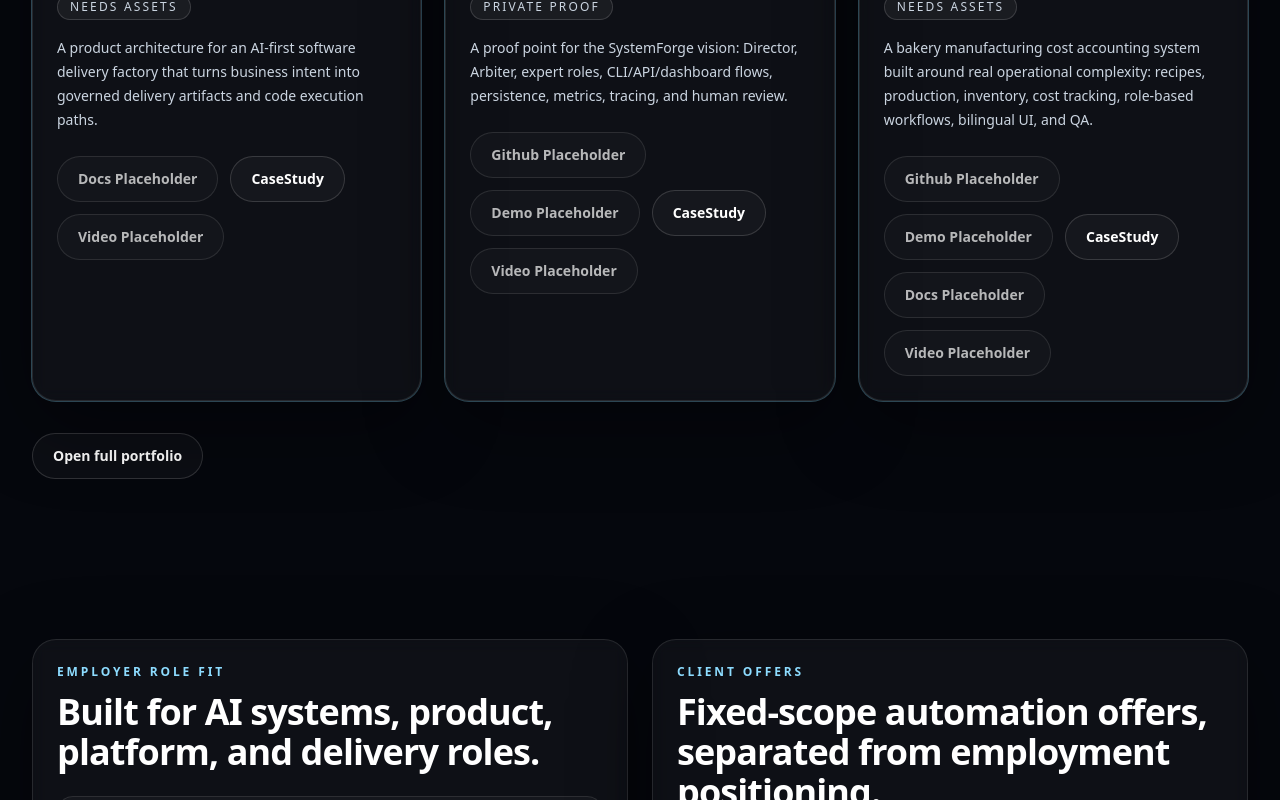
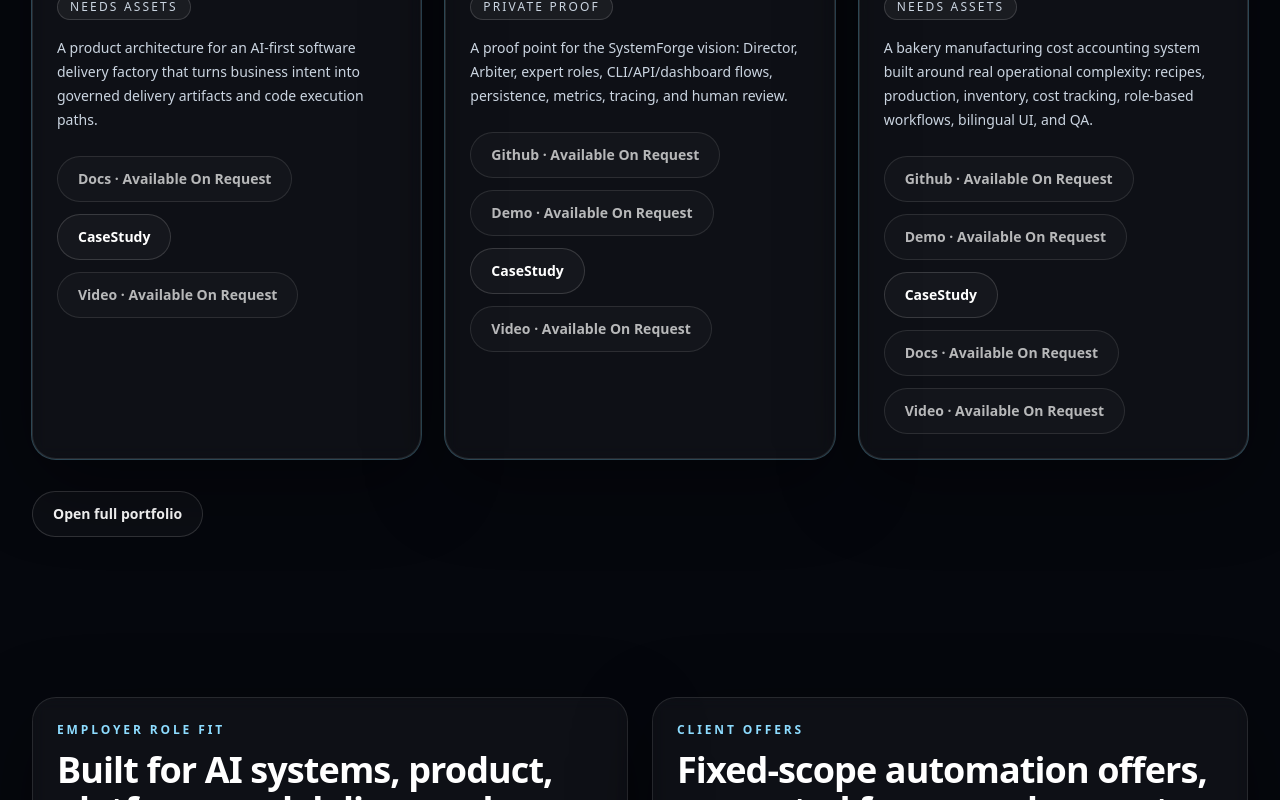
Before and after one commit to tigranatoyan/tigranatoyan-ai-portal, a Next.js app: page / in a window 1280 px wide. Shown: the part 3040-3840 px from the top of the page. Built offline with nearby package versions, Linux system fonts and the light colour scheme.

Commit message:
Phase 3: proof asset infrastructure, smart image renderer, clean wording

```diff
--- a/app/case-studies/page.tsx
+++ b/app/case-studies/page.tsx
@@ -15,7 +15,7 @@ export default function CaseStudiesPage() {
         <SectionHeader
           eyebrow="Case studies"
           title="Proof narratives with missing evidence clearly marked."
-          description="Phase 2 creates the structure and story. Screenshots, diagrams, videos, and sanitized links are collected through the evidence checklist."
+          description="Proof narratives with evidence, architecture context, and honest notes on what remains private or in progress."
         />
       </section>
       <section className="section-shell pt-0">
--- a/app/contact/page.tsx
+++ b/app/contact/page.tsx
@@ -35,7 +35,7 @@ export default function ContactPage() {
         <SectionHeader
           eyebrow="Contact"
           title="Start with the path that matches the conversation."
-          description="The form backend is intentionally deferred in Phase 2. Use email, LinkedIn, or GitHub placeholders until final links are confirmed."
+          description="Choose the path that fits the conversation. Email, LinkedIn, or GitHub — all real."
         />
       </section>
       <section className="section-shell pt-0">
@@ -51,7 +51,7 @@ export default function ContactPage() {
       </section>
       <section className="section-shell pt-0">
         <div className="glass-card p-6 md:p-8">
-          <h2 className="text-2xl font-semibold text-white">Direct contact placeholders</h2>
+          <h2 className="text-2xl font-semibold text-white">Direct contact</h2>
           <dl className="mt-6 grid gap-4 md:grid-cols-2">
             <div className="rounded-2xl border border-white/10 bg-white/[0.03] p-4">
               <dt className="text-sm font-semibold text-white">Email</dt>
--- a/app/cv/page.tsx
+++ b/app/cv/page.tsx
@@ -5,7 +5,7 @@ import { cv } from "@/content/cv";
 
 export const metadata = {
   title: "CV",
-  description: "Web CV summary and download placeholders for Tigran Atoyan."
+  description: "CV summary, core skills, and downloadable CV files for Tigran Atoyan."
 };
 
 export default function CVPage() {
--- a/app/page.tsx
+++ b/app/page.tsx
@@ -85,7 +85,7 @@ export default function HomePage() {
       <CTASection
         eyebrow="CV and contact"
         title="Use the portal as the proof layer, then continue with the CV or a direct conversation."
-        description="CV downloads are wired as placeholders until final PDF and DOCX files are added. Contact links are explicit placeholders for Phase 2."
+        description="Download the CV or start a direct conversation."
         primaryLabel="Open CV page"
         primaryHref="/cv"
         secondaryLabel="Contact Tigran"
--- a/app/services/page.tsx
+++ b/app/services/page.tsx
@@ -16,7 +16,7 @@ export default function ServicesPage() {
         <SectionHeader
           eyebrow="Services / Role Fit"
           title="Two tracks, deliberately separated."
-          description="Employers evaluate Tigran for AI systems, product, platform, and delivery roles. Clients can discuss fixed-scope reporting, automation, and operating-system projects. No pricing is shown in Phase 2."
+          description="Employers evaluate Tigran for AI systems, product, platform, and delivery roles. Clients can discuss fixed-scope reporting, automation, and operating-system projects."
         />
       </section>
       <section id="employer-track" className="section-shell pt-0">
--- a/components/PlaceholderAsset.tsx
+++ b/components/PlaceholderAsset.tsx
@@ -1,15 +1,38 @@
+import { assetPath } from "@/lib/assetPath";
+
 type PlaceholderAssetProps = {
   title: string;
   path?: string;
   note?: string;
 };
 
+const imagePattern = /\.(png|jpe?g|webp|gif|svg)$/i;
+
 export function PlaceholderAsset({ title, path, note }: PlaceholderAssetProps) {
+  const isImage = Boolean(path && imagePattern.test(path));
+
+  if (path && isImage) {
+    return (
+      <figure className="overflow-hidden rounded-2xl border border-white/10 bg-slate-950/70 shadow-soft">
+        <img
+          src={assetPath(path)}
+          alt={title}
+          className="h-auto w-full object-cover"
+          loading="lazy"
+        />
+        <figcaption className="border-t border-white/10 p-4 text-sm text-slate-300">
+          <p className="font-semibold text-slate-100">{title}</p>
+          {note ? <p className="mt-2 text-slate-400">{note}</p> : null}
+        </figcaption>
+      </figure>
+    );
+  }
+
   return (
     <div className="rounded-2xl border border-dashed border-slate-600 bg-slate-950/60 p-5 text-sm text-slate-300">
       <p className="font-semibold text-slate-100">{title}</p>
       {path ? <p className="mt-2 break-words font-mono text-xs text-signal">{path}</p> : null}
-      <p className="mt-3 text-slate-400">{note ?? "Evidence asset not added yet. Placeholder is intentional for Phase 2."}</p>
+      <p className="mt-3 text-slate-400">{note ?? "Evidence asset not added yet. Placeholder is intentional."}</p>
     </div>
   );
 }
--- a/components/PortfolioCard.tsx
+++ b/components/PortfolioCard.tsx
@@ -41,8 +41,8 @@ export function PortfolioCard({ item, compact = false }: PortfolioCardProps) {
           </div>
           {item.assetPlaceholders.length ? (
             <div className="mt-5 grid gap-3 md:grid-cols-2">
-              {item.assetPlaceholders.slice(0, 2).map((asset) => (
-                <PlaceholderAsset key={asset} title="Asset placeholder" path={asset} />
+              {item.assetPlaceholders.map((asset) => (
+                <PlaceholderAsset key={asset} title={`${item.name} proof asset`} path={asset} />
               ))}
             </div>
           ) : null}
@@ -56,7 +56,7 @@ export function PortfolioCard({ item, compact = false }: PortfolioCardProps) {
             </Link>
           ) : (
             <span key={label} className="secondary-button cursor-not-allowed text-sm capitalize opacity-70" aria-disabled="true">
-              {label} placeholder
+              {label} · available on request
             </span>
           )
         )}
--- a/content/portfolio.ts
+++ b/content/portfolio.ts
@@ -47,8 +47,8 @@ export const portfolioItems: PortfolioItem[] = [
       video: "#placeholder-systemforge-video"
     },
     assetPlaceholders: [
-      "/images/systemforge/systemforge-architecture-diagram-placeholder.png",
-      "/images/systemforge/director-arbiter-flow-placeholder.png"
+      "/images/systemforge/systemforge-operating-model.webp",
+      "/images/systemforge/systemforge-architecture-to-code.webp"
     ]
   },
   {
@@ -80,9 +80,9 @@ export const portfolioItems: PortfolioItem[] = [
       video: "#placeholder-director-walkthrough"
     },
     assetPlaceholders: [
-      "/images/director/cli-flow-placeholder.png",
-      "/images/director/dashboard-placeholder.png",
-      "/images/director/agent-class-map-placeholder.png"
+      "/images/director/director-agent-map.webp",
+      "/images/director/director-cli-or-dashboard.webp",
+      "/images/director/director-review-flow.webp"
     ]
   },
   {
@@ -115,9 +115,9 @@ export const portfolioItems: PortfolioItem[] = [
       video: "#placeholder-breadcost-walkthrough"
     },
     assetPlaceholders: [
-      "/images/breadcost/dashboard-placeholder.png",
-      "/images/breadcost/architecture-placeholder.png",
-      "/images/breadcost/test-evidence-placeholder.png"
+      "/images/breadcost/breadcost-dashboard.webp",
+      "/images/breadcost/breadcost-costing-flow.webp",
+      "/images/breadcost/breadcost-architecture.webp"
     ]
   },
   {
@@ -148,9 +148,9 @@ export const portfolioItems: PortfolioItem[] = [
       caseStudy: "/case-studies#project-semantic-engine"
     },
     assetPlaceholders: [
-      "/images/project-semantic-engine/repo-overview-placeholder.png",
-      "/images/project-semantic-engine/semantic-layers-placeholder.png",
-      "/images/project-semantic-engine/arcmap-pipeline-placeholder.png"
+      "/images/project-semantic-engine/semantic-engine-flow.webp",
+      "/images/project-semantic-engine/semantic-engine-artifact-map.webp",
+      "/images/project-semantic-engine/semantic-engine-validation-loop.webp"
     ]
   },
   {
--- /dev/null
+++ b/lib/assetPath.ts
@@ -0,0 +1,5 @@
+export function assetPath(path: string): string {
+  const basePath = process.env.NEXT_PUBLIC_BASE_PATH ?? "";
+  const normalizedPath = path.startsWith("/") ? path : `/${path}`;
+  return `${basePath}${normalizedPath}`;
+}
--- a/next.config.js
+++ b/next.config.js
@@ -6,6 +6,9 @@ const nextConfig = {
   images: { unoptimized: true },
   basePath: '/tigranatoyan-ai-portal',
   assetPrefix: '/tigranatoyan-ai-portal',
+  env: {
+    NEXT_PUBLIC_BASE_PATH: '/tigranatoyan-ai-portal',
+  },
 };
 
 module.exports = nextConfig;
```
